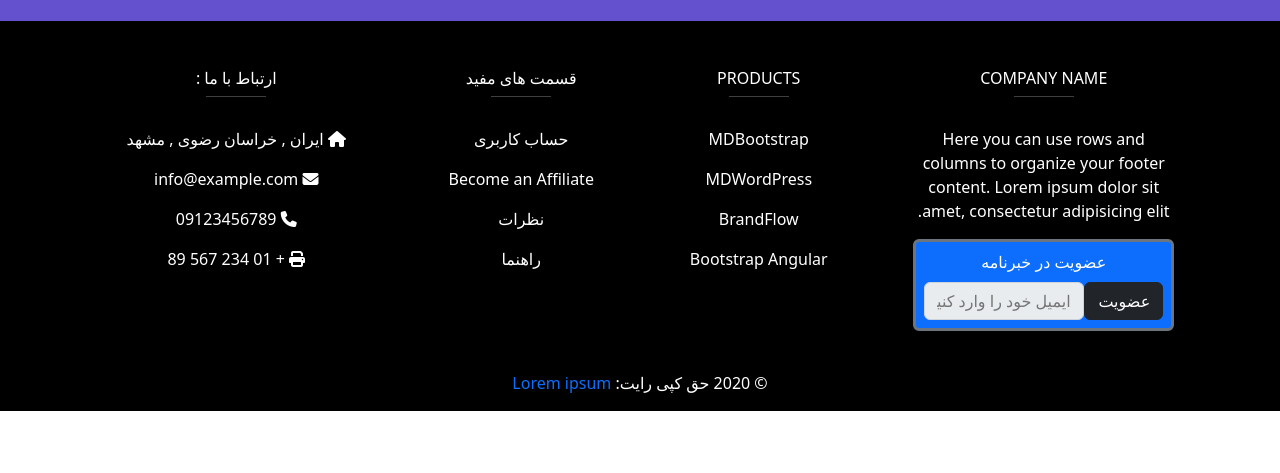
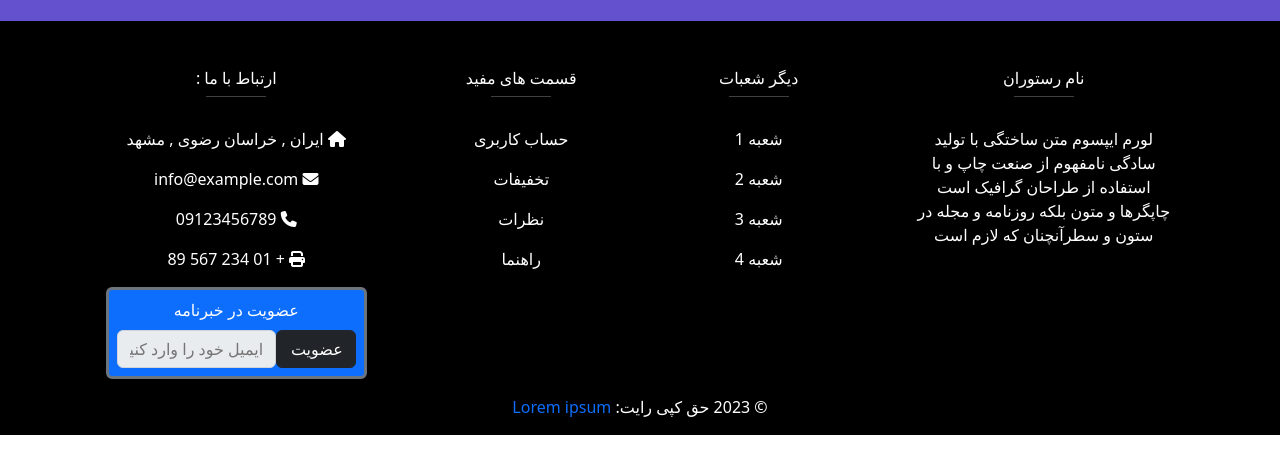
Before and after one commit to Salek68/resturont, a plain HTML site: page footer/footer.html in a window 1280 px wide. Shown: the part 51-524 px from the top of the page. Drawn offline with Linux system fonts and the light colour scheme.

Commit message:
Modify the footer

```diff
--- a/footer/footer.html
+++ b/footer/footer.html
@@ -5,37 +5,23 @@
     <meta charset="UTF-8">
     <meta http-equiv="X-UA-Compatible" content="IE=edge">
     <meta name="viewport" content="width=device-width, initial-scale=1.0">
-    <title>Document</title>
+    <title>Footer</title>
     <!-- Bootstrap -->
     <link href="../Bootstrap/bootstrap.min.css" rel="stylesheet">
     <!-- Font Awesome -->
     <link href="../Css/all.min.css" rel="stylesheet">
     <!-- Additional Styles -->
     <link href="../Css/style.css" rel="stylesheet">
-
-
 </head>
 
 <body dir="rtl">
-
-
-
-
     <footer class="page-footer font-small bg-black text-white" style="padding-left: 0px;">
-
         <div style="background-color: #6351ce;">
             <div class="container">
-
-                <!-- Grid row-->
                 <div class="row py-4 d-flex align-items-center text-center">
-
-                    <!-- Grid column -->
                     <div class="col-md-6 col-lg-5 text-center text-md-left mb-4 mb-md-0">
                         <h6 class="mb-0">ما را در فضای مجازی دنبال کنید</h6>
                     </div>
-                    <!-- Grid column -->
-
-                    <!-- Grid column -->
                     <div class="col-md-6 col-lg-7 text-md-right">
 
                         <!-- Facebook -->
@@ -60,72 +46,44 @@
                         </a>
 
                     </div>
-                    <!-- Grid column -->
+                </div>
+            </div>
+        </div>
+        <div class="container text-center text-md-left mt-5">
+
+            <div class="row mt-3">
+
+                <div class="col-md-3 col-lg-4 col-xl-3 mx-auto mb-4">
+
+                    <h6 class="text-uppercase font-weight-bold">نام رستوران</h6>
+                    <hr class="deep-purple accent-2 mb-4 mt-0 d-inline-block mx-auto" style="width: 60px;">
+                    <p>
+                        لورم ایپسوم متن ساختگی با تولید سادگی نامفهوم از صنعت چاپ و با استفاده از طراحان گرافیک است
+                        چاپگرها و متون بلکه روزنامه و مجله در ستون و سطرآنچنان که لازم است
+                    </p>
 
                 </div>
-                <!-- Grid row-->
 
-            </div>
-        </div>
-
-        <!-- Footer Links -->
-        <div class="container text-center text-md-left mt-5">
-
-            <!-- Grid row -->
-            <div class="row mt-3">
-
-                <!-- Grid column -->
-                <div class="col-md-3 col-lg-4 col-xl-3 mx-auto mb-4">
-
-                    <!-- Content -->
-                    <h6 class="text-uppercase font-weight-bold">Company name</h6>
-                    <hr class="deep-purple accent-2 mb-4 mt-0 d-inline-block mx-auto" style="width: 60px;">
-                    <p>Here you can use rows and columns to organize your footer content. Lorem ipsum dolor sit amet,
-                        consectetur
-                        adipisicing elit.</p>
-                    <div class="bg-primary border-1 border-secondary border-solid rounded">
-                        <form method="post">
-                            <div class="row m-2 text-center">
-                                <!-- <button type="submit" class=" col-3 bg-green">عضویت</button> -->
-                                <p class="form-label text-white">عضویت در خبرنامه</p>
-                                <input type="submit" value="عضویت " class=" col-4 btn btn-dark mt-4 m-lg-0 search">
-                                <input type="text" placeholder="ایمیل خود را وارد کنید" class="col-8 form-text input-group-text  m-lg-0 ">
-
-
-                            </div>
-
-                        </form>
-
-
-
-                    </div>
-
-                </div>
-                <!-- Grid column -->
-
-                <!-- Grid column -->
                 <div class="col-md-2 col-lg-2 col-xl-2 mx-auto mb-4 text-white">
 
                     <!-- Links -->
-                    <h6 class="text-uppercase font-weight-bold">Products</h6>
+                    <h6 class="text-uppercase font-weight-bold">دیگر شعبات</h6>
                     <hr class="deep-purple accent-2 mb-4 mt-0 d-inline-block mx-auto" style="width: 60px;">
                     <p>
-                        <a href="#!" class="text-white">MDBootstrap</a>
+                        <a href="#!" class="text-white">شعبه 1</a>
                     </p>
                     <p>
-                        <a href="#!" class="text-white">MDWordPress</a>
+                        <a href="#!" class="text-white">شعبه 2</a>
                     </p>
                     <p>
-                        <a href="#!" class="text-white">BrandFlow</a>
+                        <a href="#!" class="text-white">شعبه 3</a>
                     </p>
                     <p>
-                        <a href="#!" class="text-white">Bootstrap Angular</a>
+                        <a href="#!" class="text-white">شعبه 4</a>
                     </p>
 
                 </div>
-                <!-- Grid column -->
 
-                <!-- Grid column -->
                 <div class="col-md-3 col-lg-2 col-xl-2 mx-auto mb-4">
 
                     <!-- Links -->
@@ -135,7 +93,7 @@
                         <a href="#!" class="text-white">حساب کاربری</a>
                     </p>
                     <p>
-                        <a href="#!" class="text-white">Become an Affiliate</a>
+                        <a href="#!" class="text-white">تخفیفات</a>
                     </p>
                     <p>
                         <a href="#!" class="text-white">نظرات</a>
@@ -145,9 +103,9 @@
                     </p>
 
                 </div>
-                <!-- Grid column -->
 
-                <!-- Grid column -->
+
+
                 <div class="col-md-4 col-lg-3 col-xl-3 mx-auto mb-md-0 mb-4">
 
                     <!-- Links -->
@@ -166,20 +124,30 @@
                         <i class="fas fa-print mr-3"></i> + 01 234 567 89
                     </p>
 
+
+                    <div class="bg-primary border-1 border-secondary border-solid rounded">
+                        <form method="post">
+                            <div class="row m-2 text-center">
+                                <p class="form-label text-white">عضویت در خبرنامه</p>
+                                <input type="submit" value="عضویت " class=" col-4 btn btn-dark mt-4 m-lg-0 search">
+                                <input type="text" placeholder="ایمیل خود را وارد کنید"
+                                    class="col-8 form-text input-group-text  m-lg-0 ">
+                            </div>
+                        </form>
+                    </div>
                 </div>
-                <!-- Grid column -->
+
 
             </div>
-            <!-- Grid row -->
+
 
         </div>
-        <!-- Footer Links -->
 
         <!-- Copyright -->
-        <div class="footer-copyright text-center py-3">© 2020 حق کپی رایت:
+        <div class="footer-copyright text-center py-3">© 2023 حق کپی رایت:
             <a href="/"> Lorem ipsum</a>
         </div>
-        <!-- Copyright -->
+
 
     </footer>
 
```
